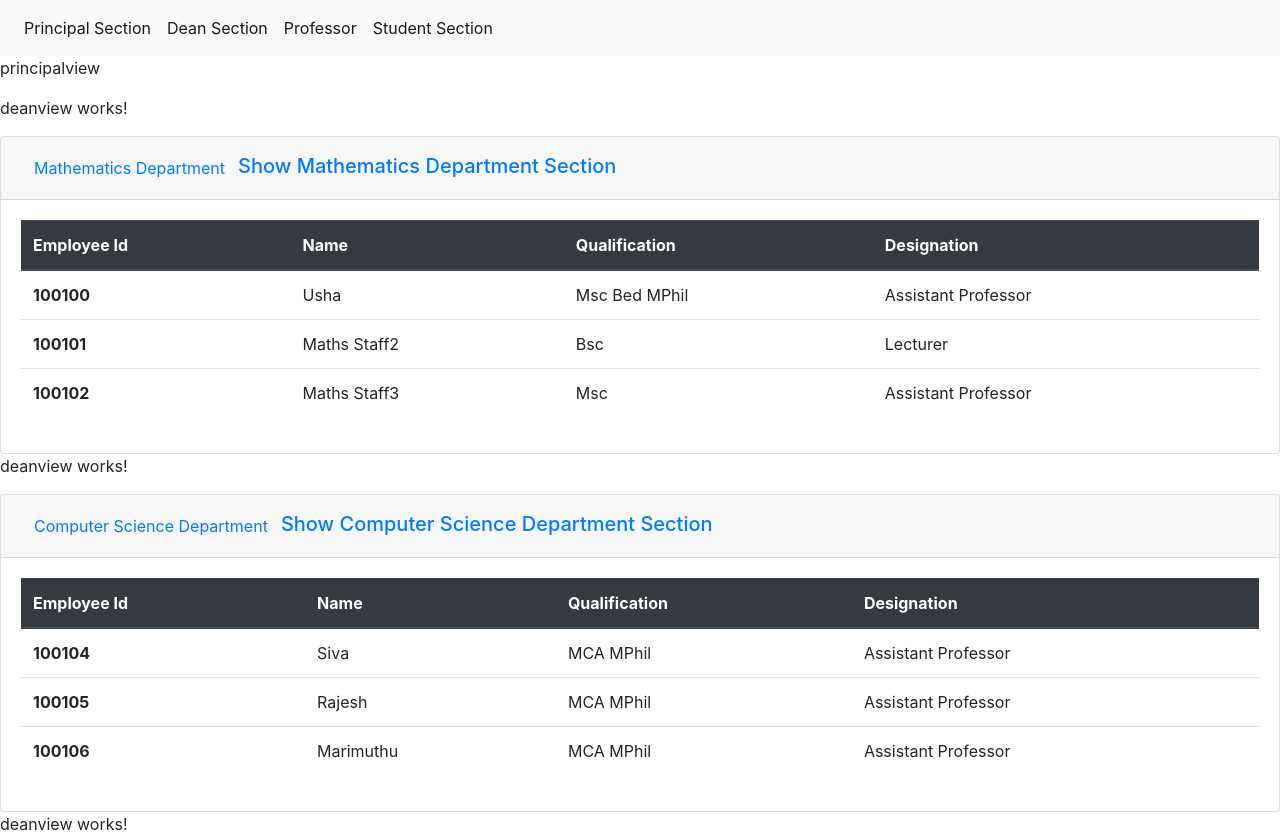
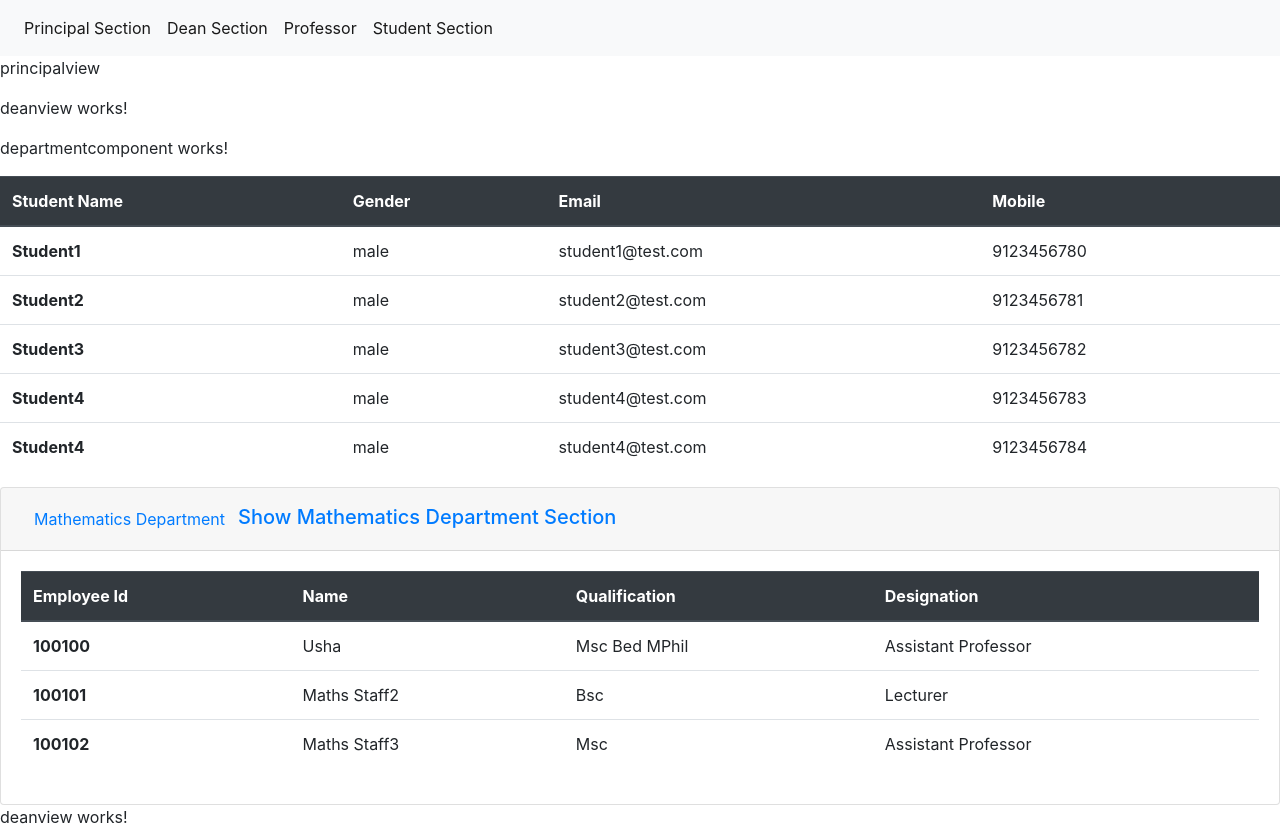
Before and after one commit to ranjithkumarmsc/virtualassist, an Angular app: page /principal in a window 1280 px wide. Shown: the top 833 px of the page. Built offline with nearby package versions, Linux system fonts and the light colour scheme.

Commit message:
Student details

```diff
--- a/src/app/deanview/deanview.component.html
+++ b/src/app/deanview/deanview.component.html
@@ -1,6 +1,8 @@
 <p>deanview works!</p>
 
-<div id="accordion">
+<app-departmentcomponent></app-departmentcomponent>
+
+<div *ngIf="department!=undefined" id="accordion">
   <div class="card">
     <div class="card-header" id="{{department.departmentName}}">
       <h5 class="mb-0">
--- a/src/app/departmentcomponent/departmentcomponent.component.html
+++ b/src/app/departmentcomponent/departmentcomponent.component.html
@@ -1 +1,21 @@
 <p>departmentcomponent works!</p>
+<div>
+    <table class="table">
+        <thead class="thead-dark">
+          <tr >
+            <th scope="col">Student Name</th>
+            <th scope="col">Gender</th>
+            <th scope="col">Email</th>
+            <th scope="col">Mobile</th>
+          </tr>
+        </thead>
+        <tbody>
+            <tr *ngFor="let student of studentList">
+            <th scope="row">{{student.name}}</th>
+            <td>{{student.gender}}</td>
+            <td>{{student.email}}</td>
+            <td>{{student.mobile}}</td>
+            </tr>
+        </tbody>
+      </table>
+</div>
--- a/src/app/departmentcomponent/departmentcomponent.component.ts
+++ b/src/app/departmentcomponent/departmentcomponent.component.ts
@@ -1,15 +1,31 @@
 import { Component, OnInit } from '@angular/core';
-
+import { Student } from '../model/student/student.module';
+import { CoursehelperService } from '../model/course/coursehelper.service';
+//import { Observable, Subject, throwError} from 'rxjs';
+//import { map } from 'rxjs/operators';
 @Component({
   selector: 'app-departmentcomponent',
   templateUrl: './departmentcomponent.component.html',
   styleUrls: ['./departmentcomponent.component.css']
 })
 export class DepartmentcomponentComponent implements OnInit {
+  departmentStudent:Student[]=[];
+  public departmentStudentMap: Map<String,Student[]>=new Map<String,Student[]>();
+  alliedStudentMap: Map<String,Student[]>=new Map<String,Student[]>();
+  privateStudentsMap: Map<String,Student[]>=new Map<String,Student[]>();
+  departmentStudentsExtraCourseMap: Map<String,Student[]>=new Map<String,Student[]>();
+  alliedStudentsExtraCoursesMap: Map<String,Student[]>=new Map<String,Student[]>();
+  coursehelper:CoursehelperService=new CoursehelperService;
+  studentList:Student[];
 
   constructor() { }
 
+
   ngOnInit(): void {
+
+    let students:Student[]=this.coursehelper.getAcademicStudentsList();
+    this.studentList=students;
+    console.log(students);
   }
 
 }
--- /dev/null
+++ b/src/app/model/course/coursehelper.service.ts
@@ -0,0 +1,53 @@
+import { Injectable } from '@angular/core';
+import { Student } from '../student/student.module';
+
+@Injectable({
+  providedIn: 'root'
+})
+export class CoursehelperService {
+
+  constructor() { }
+  public getAcademicStudentsList(): Student[] {
+
+    let academicStudentList: Student[] = [];
+
+    let student:Student=new Student;
+
+    student.name="Student1";
+    student.gender="male";
+    student.email="student1@test.com";
+    student.mobile="9123456780";
+    academicStudentList.push(student);
+
+    let student1:Student=new Student;
+    student1.name="Student2";
+    student1.gender="male";
+    student1.email="student2@test.com";
+    student1.mobile="9123456781";
+    academicStudentList.push(student1);
+
+    let student2:Student=new Student;
+    student2.name="Student3";
+    student2.gender="male";
+    student2.email="student3@test.com";
+    student2.mobile="9123456782";
+    academicStudentList.push(student2);
+
+    let student3:Student=new Student;
+    student3.name="Student4";
+    student3.gender="male";
+    student3.email="student4@test.com";
+    student3.mobile="9123456783";
+    academicStudentList.push(student3);
+
+    let student4:Student=new Student;
+    student4.name="Student4";
+    student4.gender="male";
+    student4.email="student4@test.com";
+    student4.mobile="9123456784";
+    academicStudentList.push(student4);
+
+    return academicStudentList;
+  }
+
+}
--- a/src/app/model/department/department.module.ts
+++ b/src/app/model/department/department.module.ts
@@ -15,5 +15,5 @@ export class Department {
   public dean:Dean;
   public departmentName:String;
   public staffList:Staff[]=[];
-public departmentCode:String;
+  public departmentCode:String;
 }
```
Also changed, not shown: src/app/model/student/student.module.ts (+22 -0 lines), 1 other file (tests, documents, lock files or other folders).
